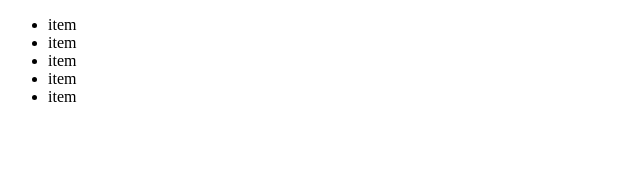
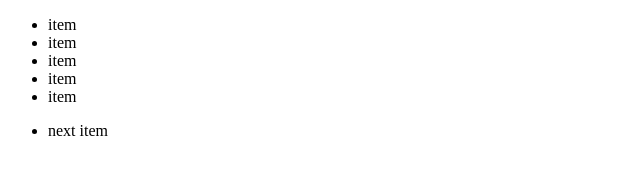
Before and after one commit to jana-u/first, a plain HTML site: page index.html in a window 1280 px wide. Shown: the full height of the page, 0-640 px from the left. Drawn offline with Linux system fonts and the light colour scheme.

Commit message:
added a new list of stuff

```diff
--- a/index.html
+++ b/index.html
@@ -14,6 +14,9 @@
 			<li>item</li>
 			<li>item</li>
 		</ul>
+		<ul>
+			<li>next item</li>
+		</ul>
 	</div>
 </body>
 </html>
```
